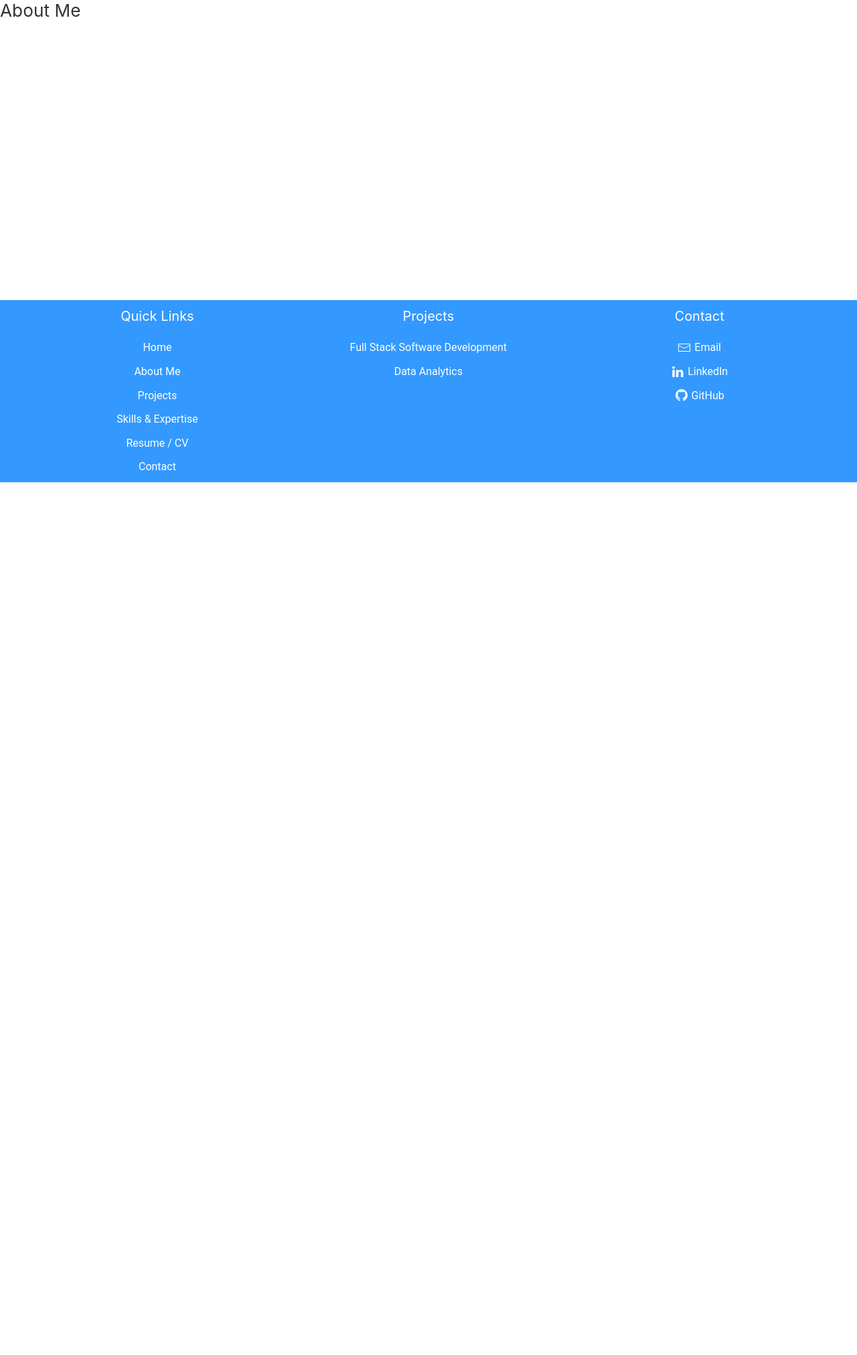
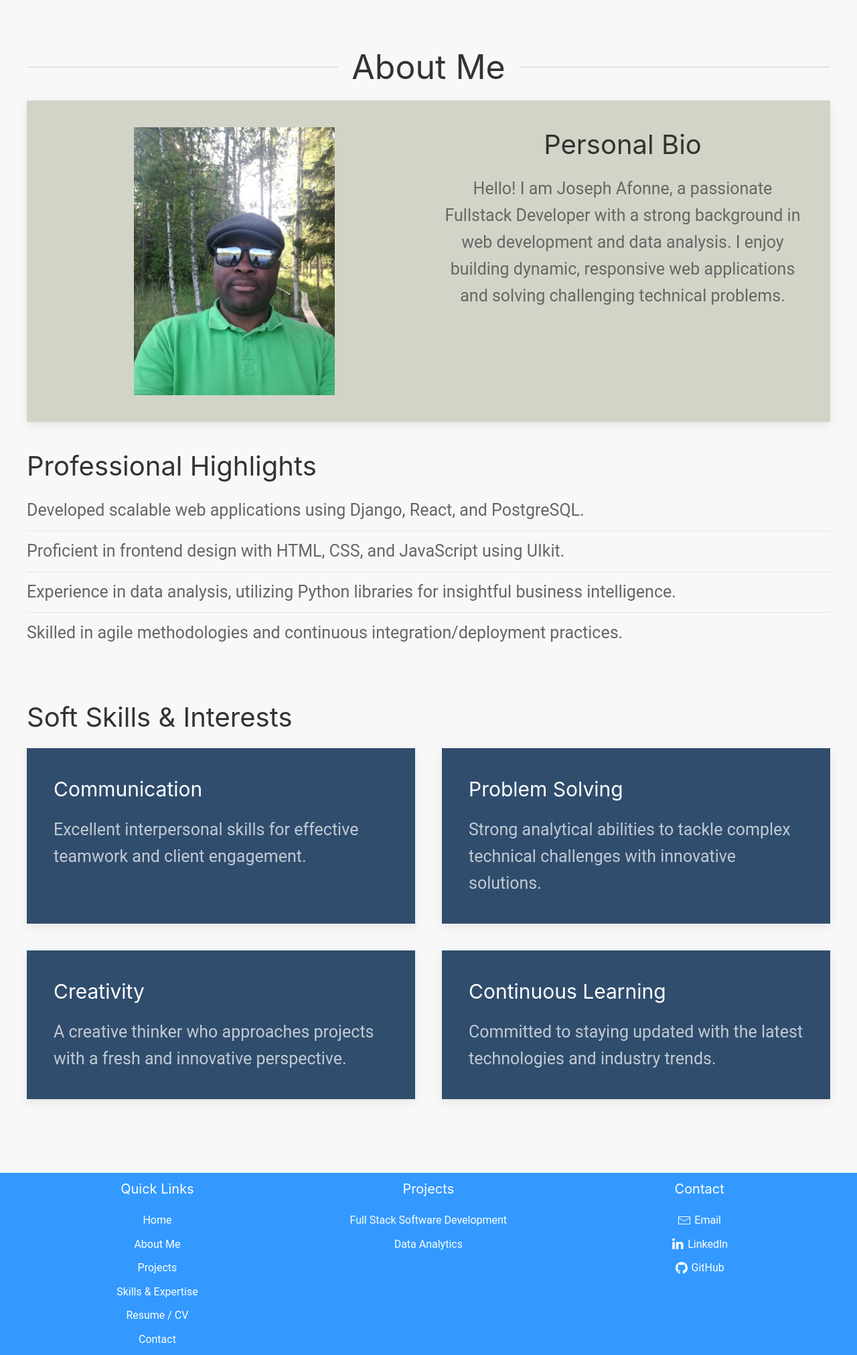
Before and after one commit to JoeMburu/django_personal_website, a Django app: template templates/about/about.html in a window 1280 px wide. Shown: the part 80-2103 px from the top of the page at 67% size. Before the commit the page ends 800 px from the top, so only its background shows below. Run offline with Django 5.2, Linux system fonts and the light colour scheme; the template is opened without the code that fills it, so the values that code supplies are empty; some libraries are stand-ins or nearby versions.

Commit message:
Add About Us page

```diff
--- a/static/css/styles.css
+++ b/static/css/styles.css
@@ -80,6 +80,25 @@ body {
 }
 
 
+/********** About Us **********/
+#about h1 {
+  font-size: 5rem;
+
+}
+#about h2 {
+  font-size: 4rem;
+}
+#about h3 {
+  font-size: 3rem;
+}
+
+#about p {
+  font-size: 2.5rem;
+}
+
+#about ul li {
+  font-size: 2.5rem;
+}
 
 
 
--- a/templates/about/about.html
+++ b/templates/about/about.html
@@ -2,5 +2,93 @@
 {% load static %}
 
 {% block content %}
-<h1>About Me</h1>
+  <!-- About Me Section -->
+  <section class="uk-section uk-section-muted" id="about">
+    <div class="uk-container">
+      <!-- Page Title -->
+      <h1 class="uk-heading-line uk-text-center"><span>About Me</span></h1>
+
+      <!-- Personal Bio -->
+      <div class="uk-card uk-card-default uk-card-body" style="background-color: #D2D4C8;">
+        <div class="uk-child-width-1-2@m uk-text-center" uk-grid>
+          <div>
+            <img src="{% static 'images/me3.jpg' %}" alt="my-photo" style="max-width: 100%; height: 400px;">
+          </div>
+          <div>
+            <h2>Personal Bio</h2>
+            <p>Hello! I am Joseph Afonne, a passionate Fullstack Developer with a strong background in web development and data analysis. I enjoy building dynamic, responsive web applications and solving challenging technical problems.</p>
+          </div>
+        </div>
+
+      </div>
+
+      <!-- Professional Highlights -->
+      <div class="uk-section uk-section-small">
+        <h2>Professional Highlights</h2>
+        <ul class="uk-list uk-list-divider">
+          <li>Developed scalable web applications using Django, React, and PostgreSQL.</li>
+          <li>Proficient in frontend design with HTML, CSS, and JavaScript using UIkit.</li>
+          <li>Experience in data analysis, utilizing Python libraries for insightful business intelligence.</li>
+          <li>Skilled in agile methodologies and continuous integration/deployment practices.</li>
+        </ul>
+      </div>
+
+      <!-- Visual Elements -->
+      <!-- <div class="uk-section uk-section-small">
+        <h2>Visual Elements</h2>
+        <div class="uk-child-width-1-3@m uk-grid-small uk-grid-match" uk-grid>
+          <div>
+            <div class="uk-card uk-card-default uk-card-body">
+              <img src="path/to/image1.jpg" alt="Project 1" style="max-width:100%;">
+              <p class="uk-text-center">Project Snapshot 1</p>
+            </div>
+          </div>
+          <div>
+            <div class="uk-card uk-card-default uk-card-body">
+              <img src="path/to/image2.jpg" alt="Project 2" style="max-width:100%;">
+              <p class="uk-text-center">Project Snapshot 2</p>
+            </div>
+          </div>
+          <div>
+            <div class="uk-card uk-card-default uk-card-body">
+              <img src="path/to/image3.jpg" alt="Project 3" style="max-width:100%;">
+              <p class="uk-text-center">Project Snapshot 3</p>
+            </div>
+          </div>
+        </div>
+      </div> -->
+
+      <!-- Soft Skills & Interests -->
+      <div class="uk-section uk-section-small">
+        <h2>Soft Skills & Interests</h2>
+        <div class="uk-grid-match uk-child-width-1-2@m" uk-grid>
+          <div>
+            <div class="uk-card uk-card-primary uk-card-body" style="background-color: #304D6D;">
+              <h3>Communication</h3>
+              <p>Excellent interpersonal skills for effective teamwork and client engagement.</p>
+            </div>
+          </div>
+          <div>
+            <div class="uk-card uk-card-primary uk-card-body" style="background-color: #304D6D;">
+              <h3>Problem Solving</h3>
+              <p>Strong analytical abilities to tackle complex technical challenges with innovative solutions.</p>
+            </div>
+          </div>
+          <div>
+            <div class="uk-card uk-card-primary uk-card-body" style="background-color: #304D6D;">
+              <h3>Creativity</h3>
+              <p>A creative thinker who approaches projects with a fresh and innovative perspective.</p>
+            </div>
+          </div>
+          <div>
+            <div class="uk-card uk-card-primary uk-card-body" style="background-color: #304D6D;">
+              <h3>Continuous Learning</h3>
+              <p>Committed to staying updated with the latest technologies and industry trends.</p>
+            </div>
+          </div>
+        </div>
+      </div>
+    </div>
+  </section>
+
 {% endblock %}
--- a/templates/home/home.html
+++ b/templates/home/home.html
@@ -4,12 +4,12 @@
 
 {% block content %}
   <!-- Hero Section -->
-  <section class="uk-section uk-section-secondary uk-background-muted" >
+  <section class="uk-section uk-section-muted" id="home">
     <div class="uk-container">
-      <div class="uk-grid-small uk-child-width-expand@s uk-text-center" uk-grid>
+      <div class="uk-grid-match uk-child-width-1-2@m uk-margin-large-top" uk-grid>
         <div>
             <div class="uk-card uk-card-default uk-card-body" style="background-color: transparent;">
-              <img src="{% static 'images/me.jpg' %}" width="90%" height="200" alt="me">
+              <img src="{% static 'images/me2.jpg' %}" width="100%" height="200" alt="my-photo">
             </div>
         </div>
         <div class="uk-flex uk-flex-middle">
```
Also changed, not shown: templates/projects/projects.html (+18 -1 lines), static/images/me2.jpg (added), static/images/me3.jpg (added), 3 other files.
